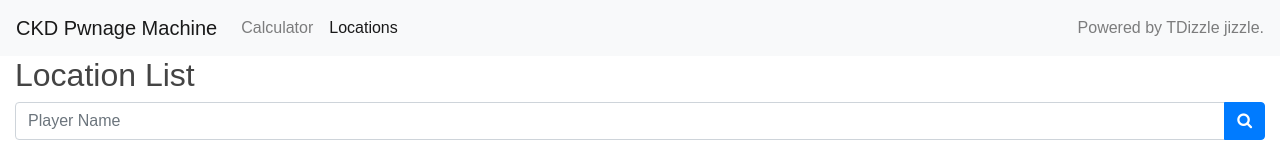
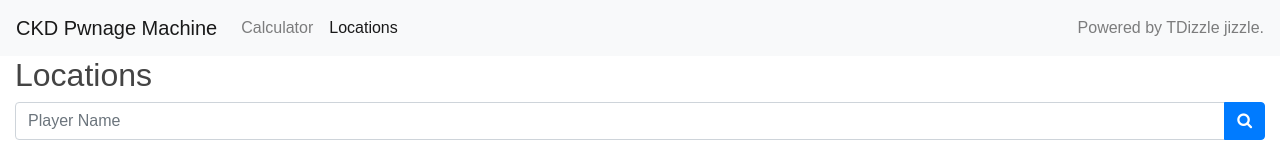
Before and after one commit to tgardner/return-calc, an Angular app: page /locations in a window 1280 px wide. Shown: the top 154 px of the page. Built offline with nearby package versions, Linux system fonts and the light colour scheme; no server answers.

Commit message:
Updated headings for consistency

```diff
--- a/src/app/location-list/location-list.component.html
+++ b/src/app/location-list/location-list.component.html
@@ -1,5 +1,5 @@
 <div class="container-fluid">
-  <h2>Location List</h2>
+  <h2>Locations</h2>
 
   <div>
     <div>
```
